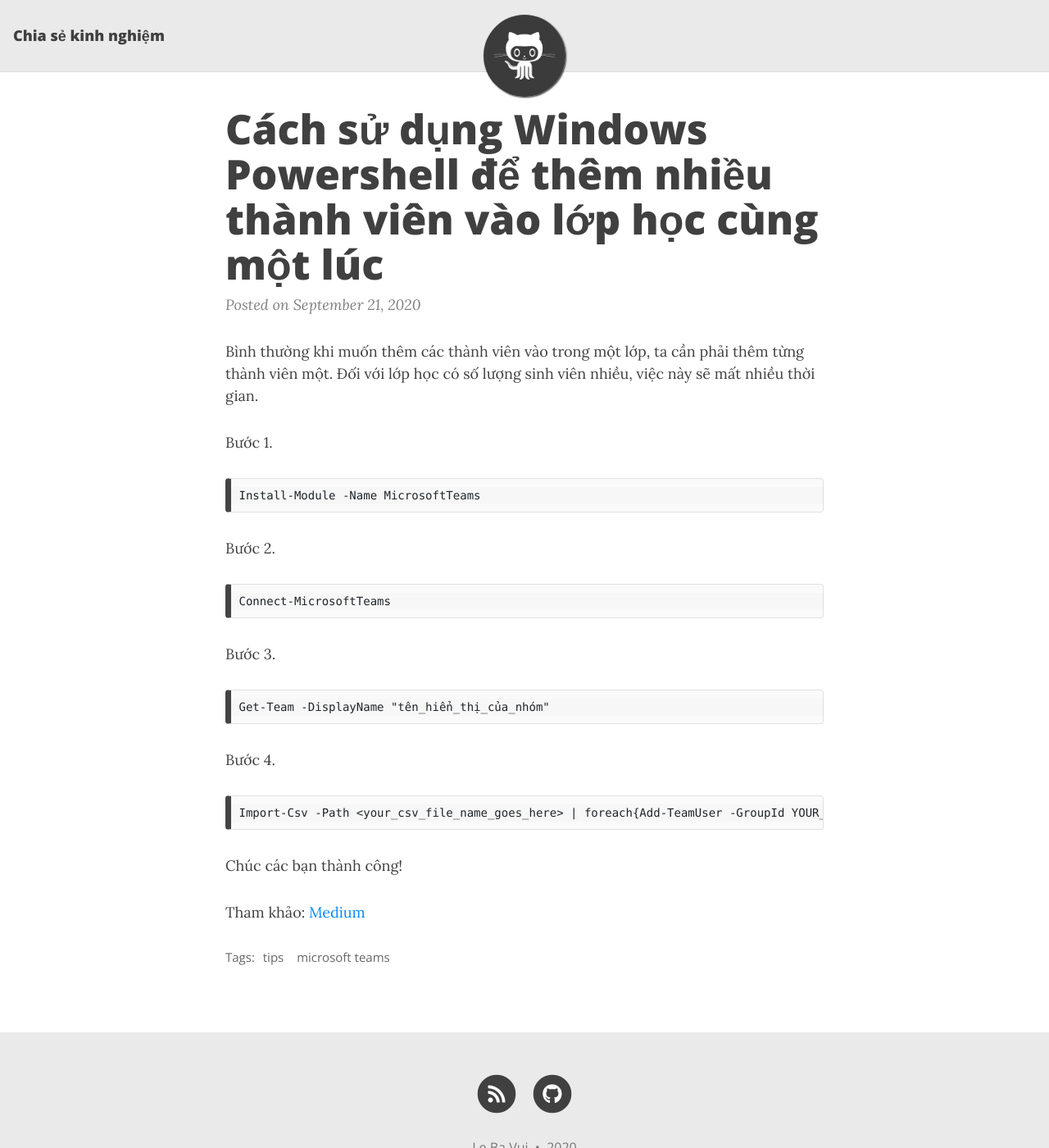
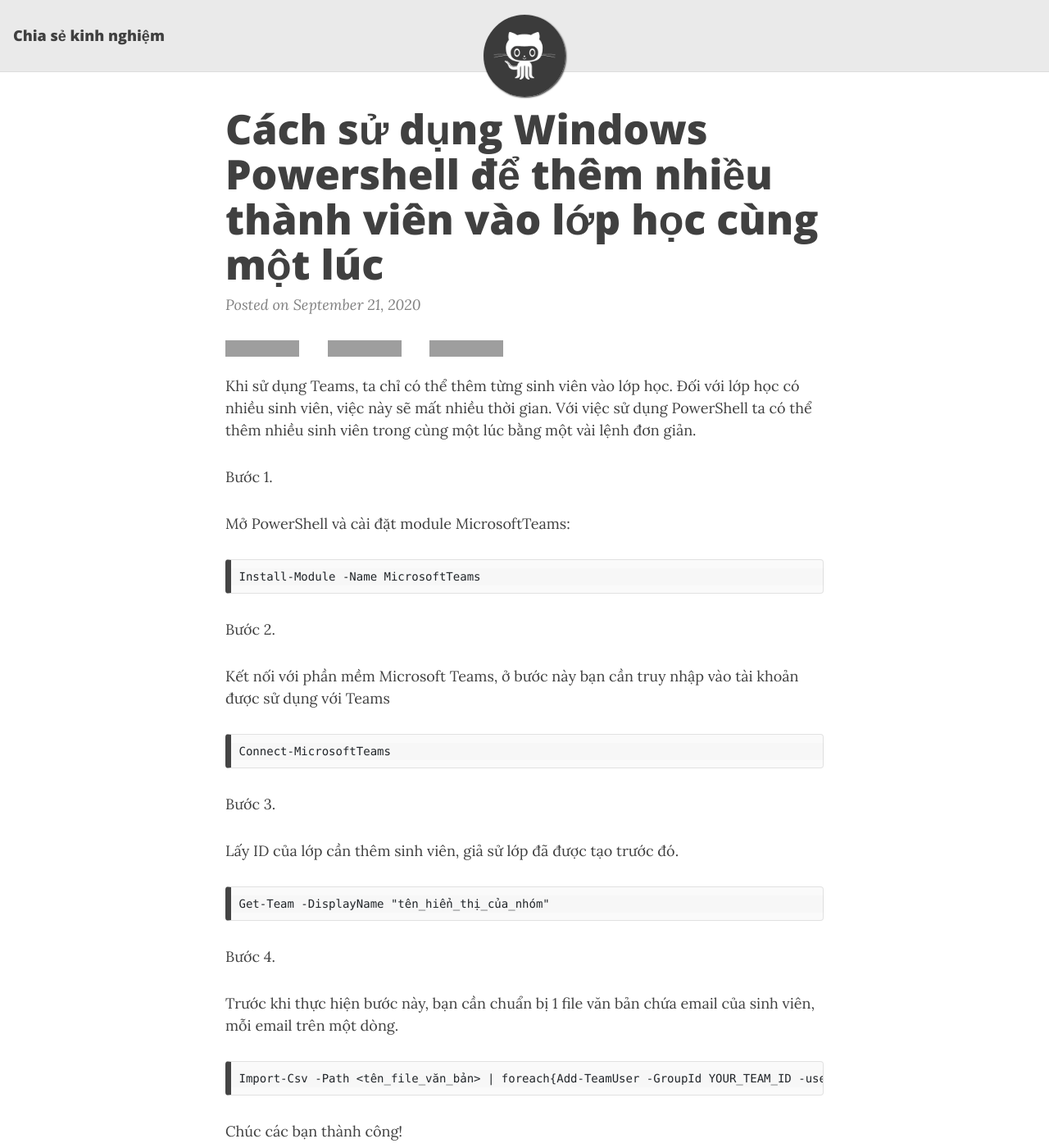
Before and after one commit to lebavui/tips, a Jekyll site: the page built from _posts/2020-09-21-add-multiple-members-to-a-team.md, in a window 1280 px wide and 1400 px high. Shown: the whole window at 82% size. Built offline with Jekyll 4.4.1, drawn with Linux system fonts in a browser that asks for light colours; nearby versions of some CDN libraries; grey boxes are pictures that could not be loaded.

Commit message:
Update post

```diff
--- a/_posts/2020-09-21-add-multiple-members-to-a-team.md
+++ b/_posts/2020-09-21-add-multiple-members-to-a-team.md
@@ -2,37 +2,41 @@
 layout: post
 title: Cách sử dụng Windows Powershell để thêm nhiều thành viên vào lớp học cùng một lúc
 #subtitle:
-#gh-repo: daattali/beautiful-jekyll
-#gh-badge: [star, fork, follow]
-tags: [tips, microsoft teams
-]
+gh-repo: lebavui/tips
+gh-badge: [star, fork, follow]
+tags: [tips, microsoft teams]
 comments: false
 ---
 
-Bình thường khi muốn thêm các thành viên vào trong một lớp, ta cần phải thêm từng thành viên một. Đối với lớp học có số lượng sinh viên nhiều, việc này sẽ mất nhiều thời gian.
+Khi sử dụng Teams, ta chỉ có thể thêm từng sinh viên vào lớp học. Đối với lớp học có nhiều sinh viên, việc này sẽ mất nhiều thời gian.
+Với việc sử dụng PowerShell ta có thể thêm nhiều sinh viên trong cùng một lúc bằng một vài lệnh đơn giản.
 
 Bước 1.
 
+Mở PowerShell và cài đặt module MicrosoftTeams:
 ~~~
 Install-Module -Name MicrosoftTeams
 ~~~
 
 Bước 2.
 
+Kết nối với phần mềm Microsoft Teams, ở bước này bạn cần truy nhập vào tài khoản được sử dụng với Teams
 ~~~
 Connect-MicrosoftTeams
 ~~~
 
 Bước 3.
 
+Lấy ID của lớp cần thêm sinh viên, giả sử lớp đã được tạo trước đó.
 ~~~
 Get-Team -DisplayName "tên_hiển_thị_của_nhóm"
 ~~~
 
 Bước 4.
 
+Trước khi thực hiện bước này, bạn cần chuẩn bị 1 file văn bản chứa email của sinh viên, mỗi email trên một dòng.
 ~~~
-Import-Csv -Path <your_csv_file_name_goes_here> | foreach{Add-TeamUser -GroupId YOUR_TEAM_ID -user $_.upn_list}
+Import-Csv -Path <tên_file_văn_bản> | foreach{Add-TeamUser -GroupId YOUR_TEAM_ID -user $_.upn_list}
 ~~~
 
 Chúc các bạn thành công!
```
